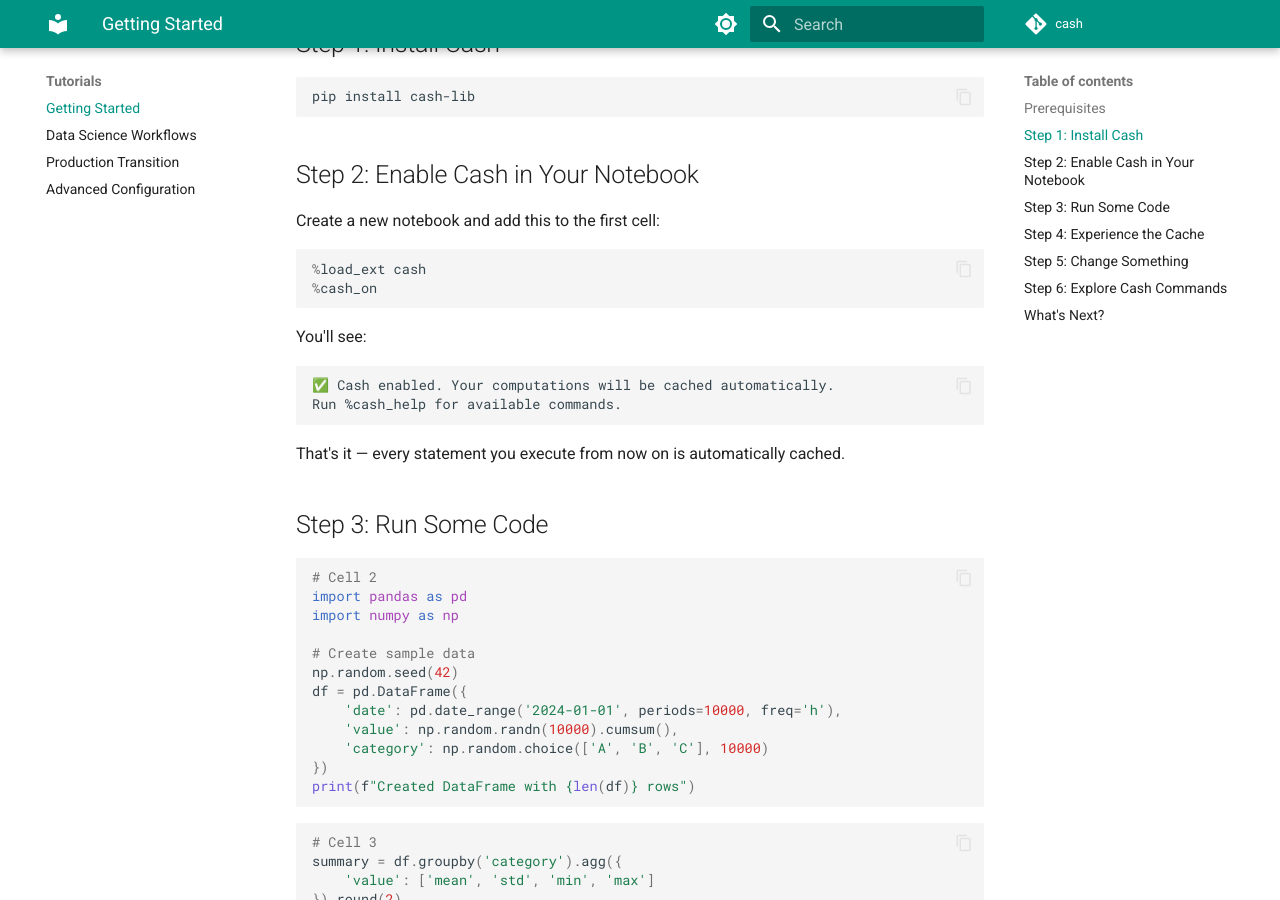
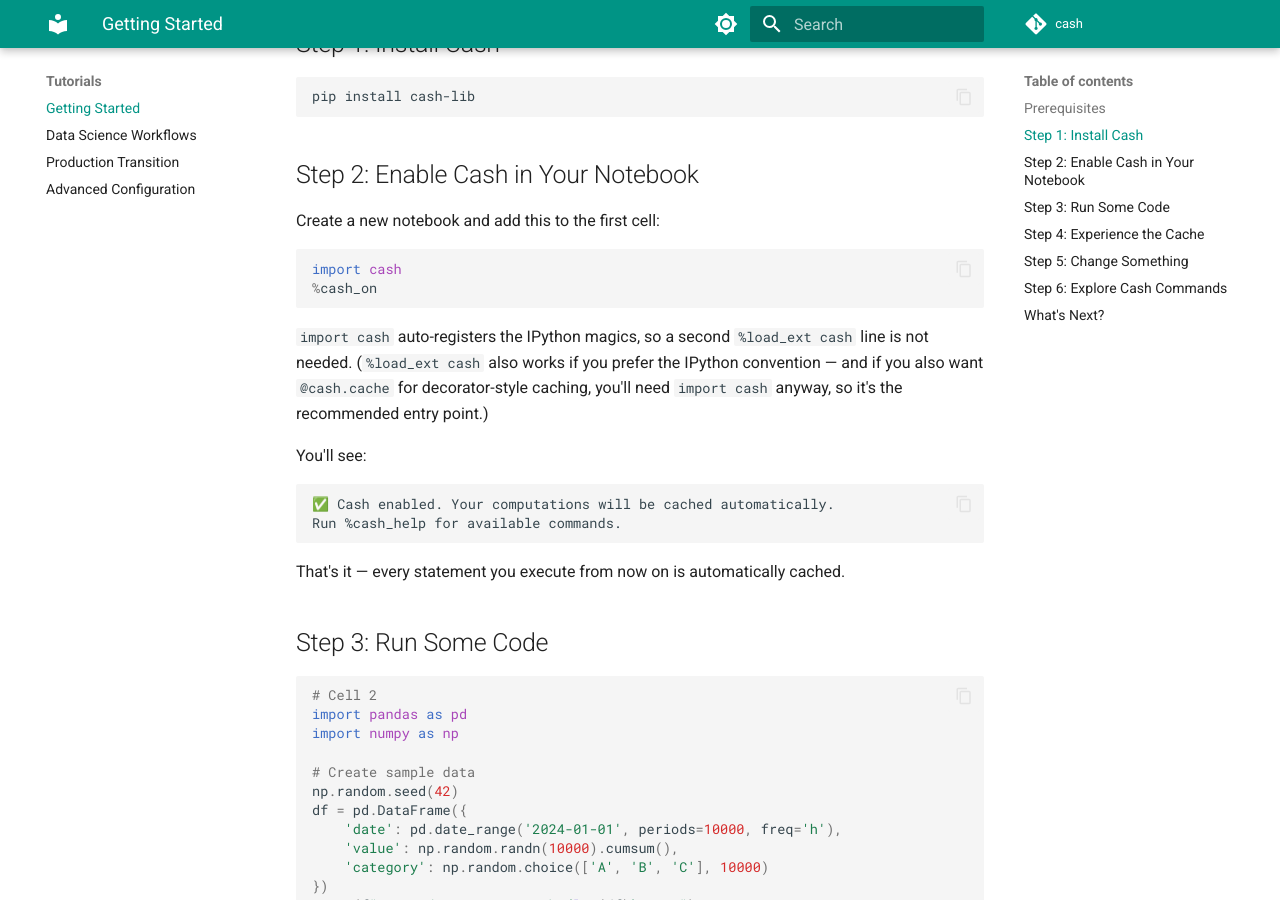
Before and after one commit to galgtonold/cash, an MkDocs documentation site: the page built from docs/tutorials/getting_started.md, in a window 1280 px wide and 900 px high, scrolled down 477 px. Built offline with MkDocs 1.6.1 and Material for MkDocs 9.7.7, drawn with Linux system fonts in a browser that asks for light colours; comment, search, counter and statistics services are not loaded.

Commit message:
docs: lead with `import cash` instead of `%load_ext cash`
`import cash` auto-registers the IPython magics, so it's the
single mental model for both `%cash_on` and `@cash.cache` users.
Update README, tutorials, migration guide and examples to use it
consistently. Keep a one-line note that `%load_ext cash` still
works for users who prefer the IPython convention.

````diff
--- a/docs/tutorials/getting_started.md
+++ b/docs/tutorials/getting_started.md
@@ -19,9 +19,11 @@ pip install cash-lib
 Create a new notebook and add this to the first cell:
 
 ```python
-%load_ext cash
+import cash
 %cash_on
 ```
+
+`import cash` auto-registers the IPython magics, so a second `%load_ext cash` line is not needed. (`%load_ext cash` also works if you prefer the IPython convention — and if you also want `@cash.cache` for decorator-style caching, you'll need `import cash` anyway, so it's the recommended entry point.)
 
 You'll see:
 
````
Also changed, not shown: README.md (+4 -2 lines), docs/migration_guide.md (+3 -3 lines), docs/tutorials/data_science_workflows.md (+1 -1 lines), examples/README.md (+1 -1 lines), src/cash/__init__.py (+10 -3 lines).
